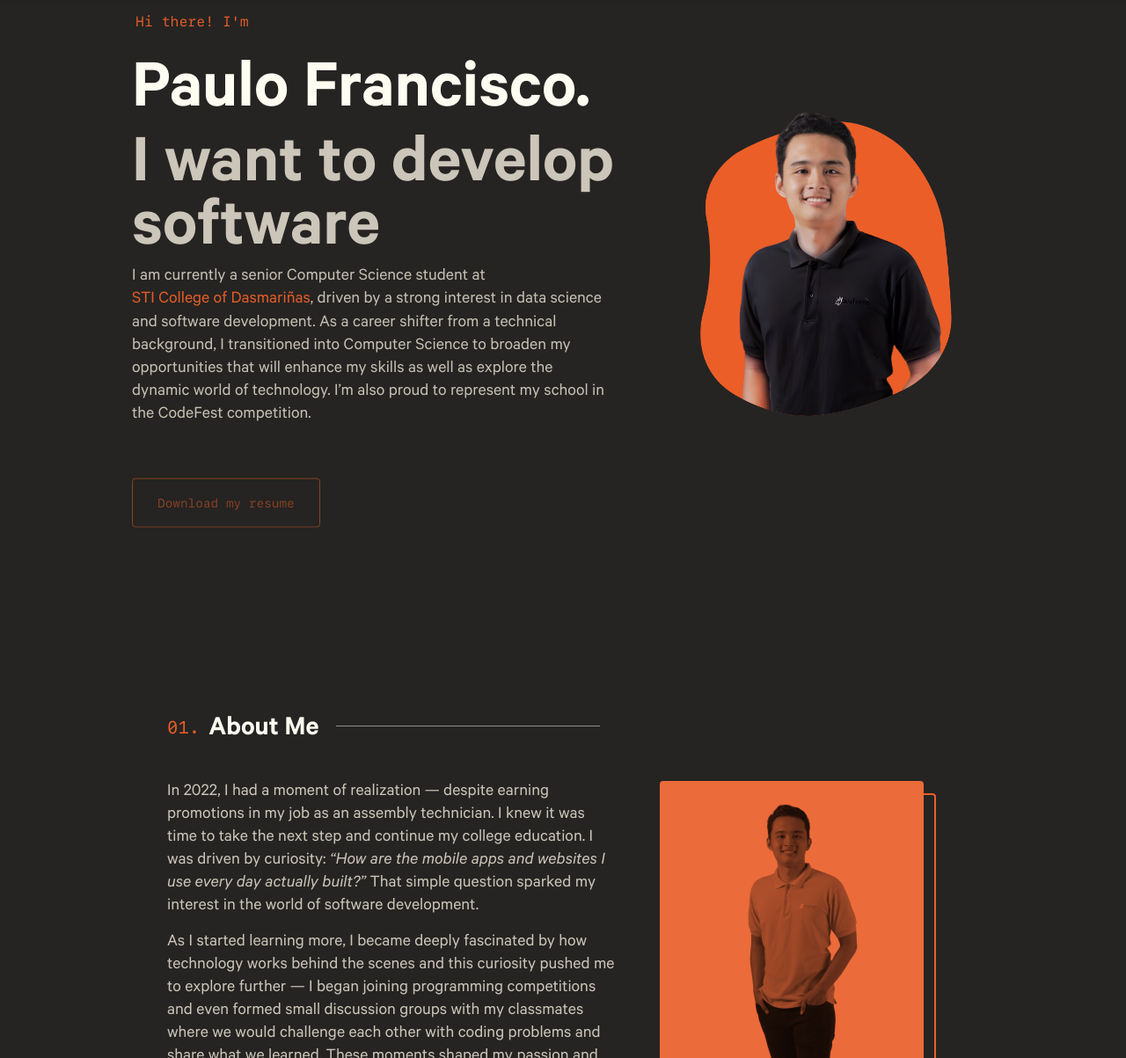
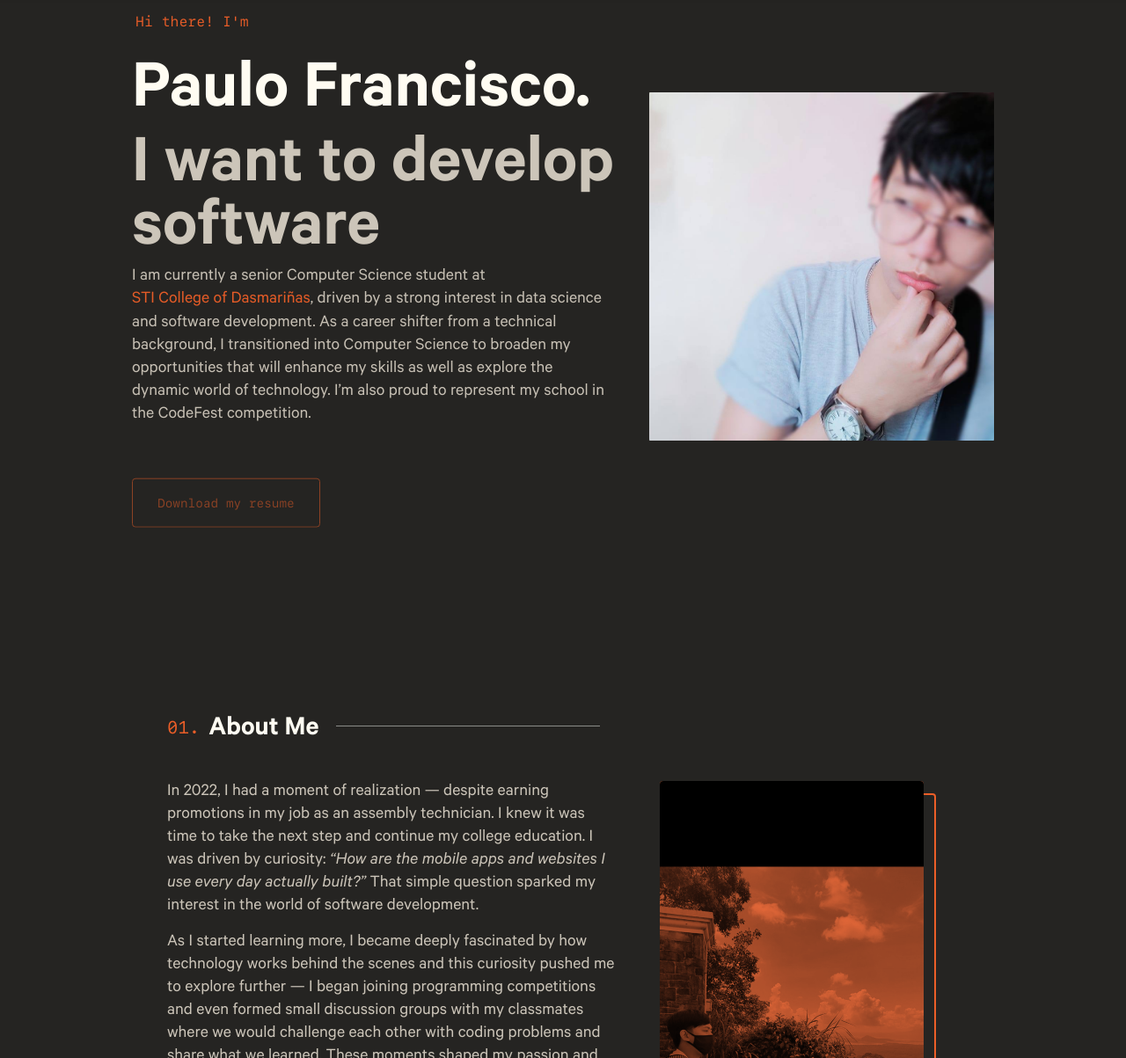
Before and after one commit to paufrancisco/paufrancisco.github.io, a Gatsby site: page / in a window 1280 px wide. Shown: the part 97-1300 px from the top of the page at 88% size. Built offline with nearby package versions, Linux system fonts and the light colour scheme; Gatsby itself is replaced by a stand-in of ours; some packages are replaced by stand-ins of ours.

Commit message:
update pictures

```diff
--- a/src/components/sections/about.js
+++ b/src/components/sections/about.js
@@ -153,7 +153,7 @@ const About = () => {
           <div className="wrapper">
             <StaticImage
               className="img"
-              src="../../images/petecastle_full.png"
+              src="../../images/docpau1.jpg"
               width={500}
               quality={95}
               formats={['AUTO', 'WEBP', 'AVIF']}
--- a/src/components/sections/hero.js
+++ b/src/components/sections/hero.js
@@ -147,7 +147,7 @@ const Hero = () => {
                 <CSSTransition key={7} classNames="fadeup" timeout={loaderDelay}>
                 <img
                     style={{ transitionDelay: `100ms` }}
-                    src="petecastle_frontpage.png"
+                    src="paupau.jpg"
                     alt="PeteCastle_front"
                 />
                 </CSSTransition>
```
Also changed, not shown: src/images/docpau.jpg (added), src/images/docpau1.jpg (added), src/images/og_image.png (deleted), src/images/paupau.jpg (added), src/images/petecastle_full.png (deleted), static/paupau.jpg (added).
